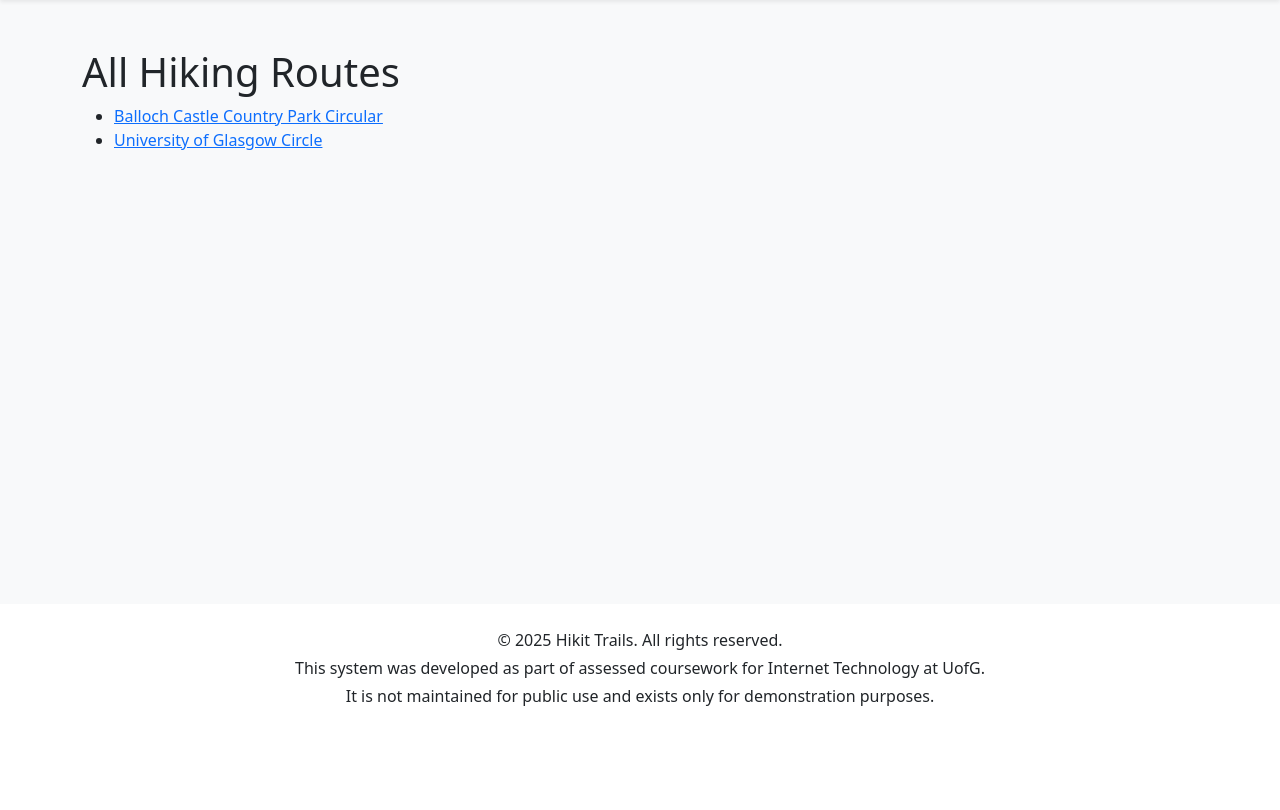
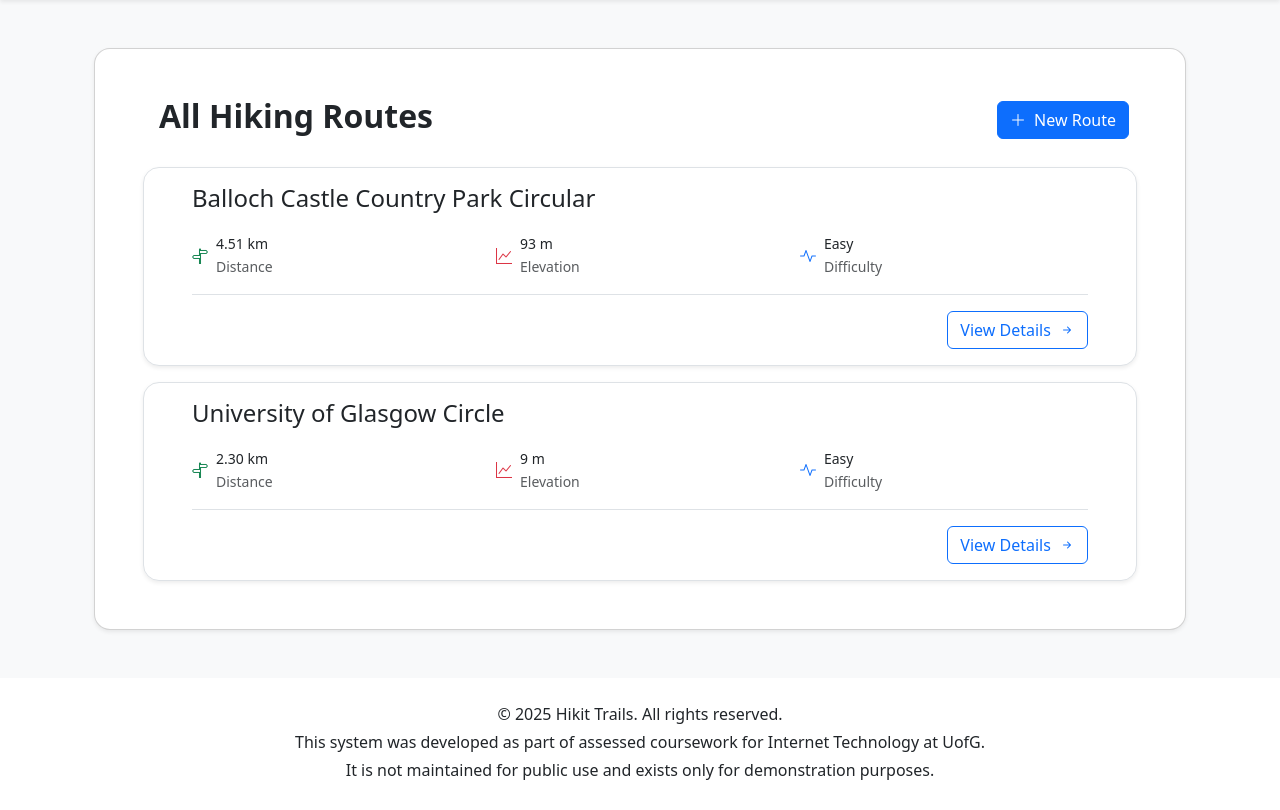
Before and after one commit to Elwood9245/hikit, a Django app: page /routes/ in a window 1280 px wide. Shown: the part 64-874 px from the top of the page. Before the commit the page ends 770 px from the top, so only its background shows below. Run offline with Django 4.2, Linux system fonts and the light colour scheme; a user stored in the database is signed in; data comes from the database, SQL or seed files in the repository; some libraries are stand-ins or nearby versions.

Commit message:
feat(route_list): enhance appearance of route list page

```diff
--- a/hikit/templates/about.html
+++ b/hikit/templates/about.html
@@ -6,7 +6,7 @@
 {% block content %}
 
     <div class="card shadow-sm p-5">
-        <h1 class="display-4">About Us</h1>
+        <h1>About Us</h1>
         <h3 class="my-4">
             <i class="bi bi-compass me-2"></i>Our Mission
         </h3>
--- a/hikit/templates/route.html
+++ b/hikit/templates/route.html
@@ -52,7 +52,7 @@
 
         <div class="col-md-6">
             <div class="card shadow-sm h-100">
-                <div class="card-body">
+                <div class="card-body p-5">
                     <h3 class="card-title mb-4">Route Details</h3>
                     <div class="mb-4">
                         <p class="lead">{{ route.description }}</p>
--- a/hikit/templates/route_list.html
+++ b/hikit/templates/route_list.html
@@ -1,12 +1,80 @@
 {% extends 'base.html' %}
+{% load static %}
+
+{% block title %}Hiking Routes - Hikit{% endblock %}
 
 {% block content %}
-<h1>All Hiking Routes</h1>
-<ul>
-    {% for route in routes %}
-    <li>
-        <a href="{% url 'route_detail' route.id %}">{{ route.name }}</a>
-    </li>
-    {% endfor %}
-</ul>
+<div class="container">
+    <div class="card shadow-sm p-5">
+        <div class="d-flex justify-content-between align-items-center mb-4">
+            <h1 class="h2 fw-bold mx-3">All Hiking Routes</h1>
+            {% if user.is_authenticated %}
+            <a href="{% url 'add_route' %}" class="btn btn-primary mx-2">
+                <i class="bi bi-plus-lg me-2"></i>New Route
+            </a>
+            {% endif %}
+        </div>
+
+        <div class="row g-3">
+            {% for route in routes %}
+            <div class="col-12">
+                <div class="card border shadow-sm px-4">
+                    <div class="card-body px-4">
+                        <div class="d-flex justify-content-between align-items-start mb-3">
+                            <h2 class="h4 card-title mb-1">
+                                <a href="{% url 'route_detail' route.id %}"
+                                   class="text-decoration-none text-dark">
+                                    {{ route.name }}
+                                </a>
+                            </h2>
+                        </div>
+
+                        <div class="row g-3 mb-3">
+                            <!-- Distance -->
+                            <div class="col-6 col-md-4">
+                                <div class="d-flex align-items-center">
+                                    <i class="bi bi-signpost-split text-success me-2"></i>
+                                    <div>
+                                        <div class="small">{{ route.distance }} km</div>
+                                        <small class="text-muted">Distance</small>
+                                    </div>
+                                </div>
+                            </div>
+
+                            <!-- Elevation -->
+                            <div class="col-6 col-md-4">
+                                <div class="d-flex align-items-center">
+                                    <i class="bi bi-graph-up text-danger me-2"></i>
+                                    <div>
+                                        <div class="small">{{ route.elevation_gain }} m</div>
+                                        <small class="text-muted">Elevation</small>
+                                    </div>
+                                </div>
+                            </div>
+
+                            <!-- Difficulty -->
+                            <div class="col-6 col-md-4">
+                                <div class="d-flex align-items-center">
+                                    <i class="bi bi-activity text-primary me-2"></i>
+                                    <div>
+                                        <div class="small">{{ route.difficulty }}</div>
+                                        <small class="text-muted">Difficulty</small>
+                                    </div>
+                                </div>
+                            </div>
+                        </div>
+
+                        <div class="d-flex justify-content-end border-top pt-3">
+                            <a href="{% url 'route_detail' route.id %}"
+                               class="btn btn-outline-primary">
+                                View Details <i class="bi bi-arrow-right-short ms-1"></i>
+                            </a>
+                        </div>
+                    </div>
+                </div>
+            </div>
+            {% endfor %}
+        </div>
+    </div>
+</div>
 {% endblock %}
```
